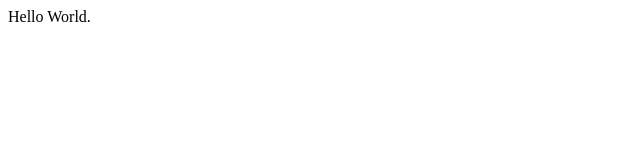
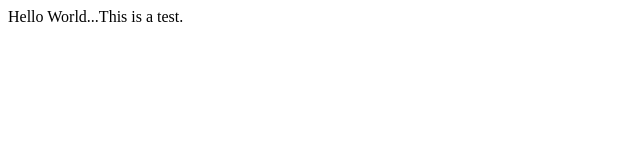
Before and after one commit to uhahne/VISMO-Projekt, a website: page test.html in a window 1280 px wide. Shown: the whole page, without its empty margins (0-640 px from the left). Drawn offline with Linux system fonts and the light colour scheme.

Commit message:
Test github push

```diff
--- a/test.html
+++ b/test.html
@@ -7,6 +7,6 @@
     <title>VISMO Test</title>
 </head>
 <body>
-Hello World.
+Hello World...This is a test.
 </body>
 </html>
```
